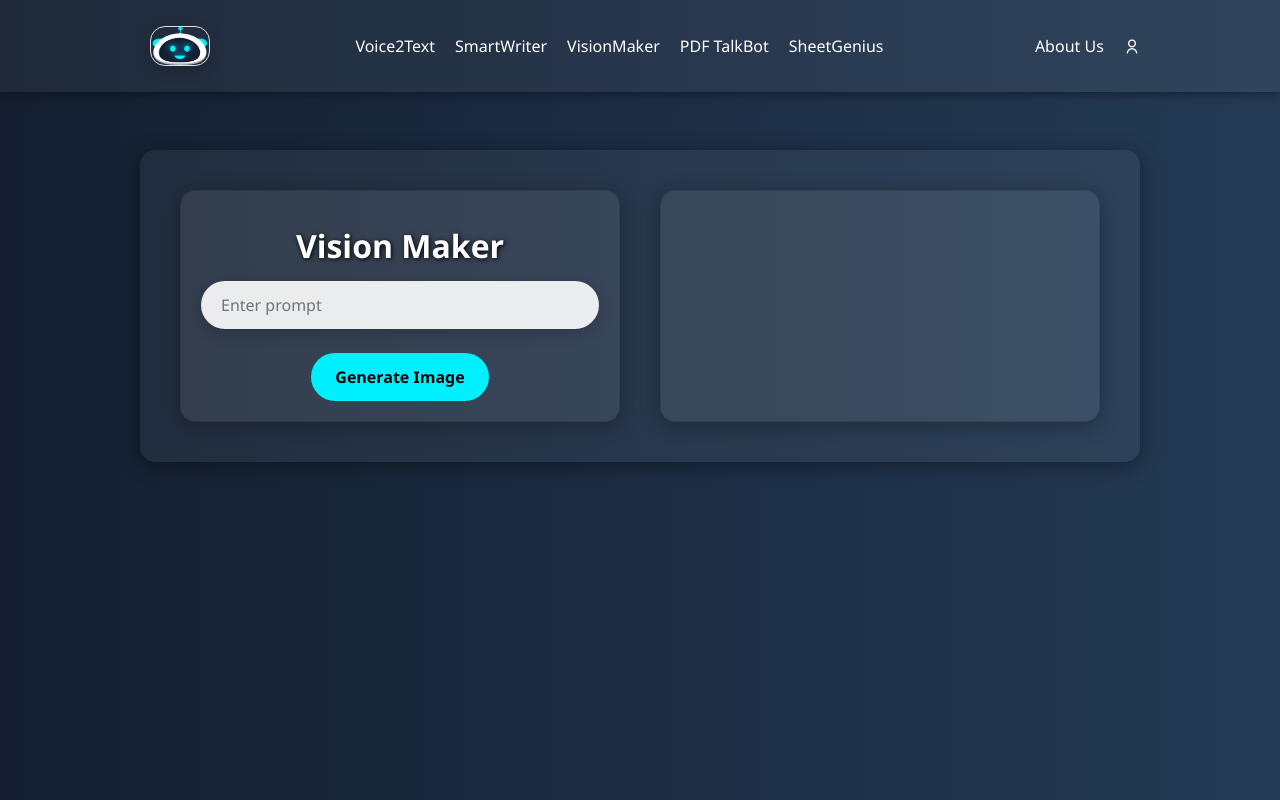
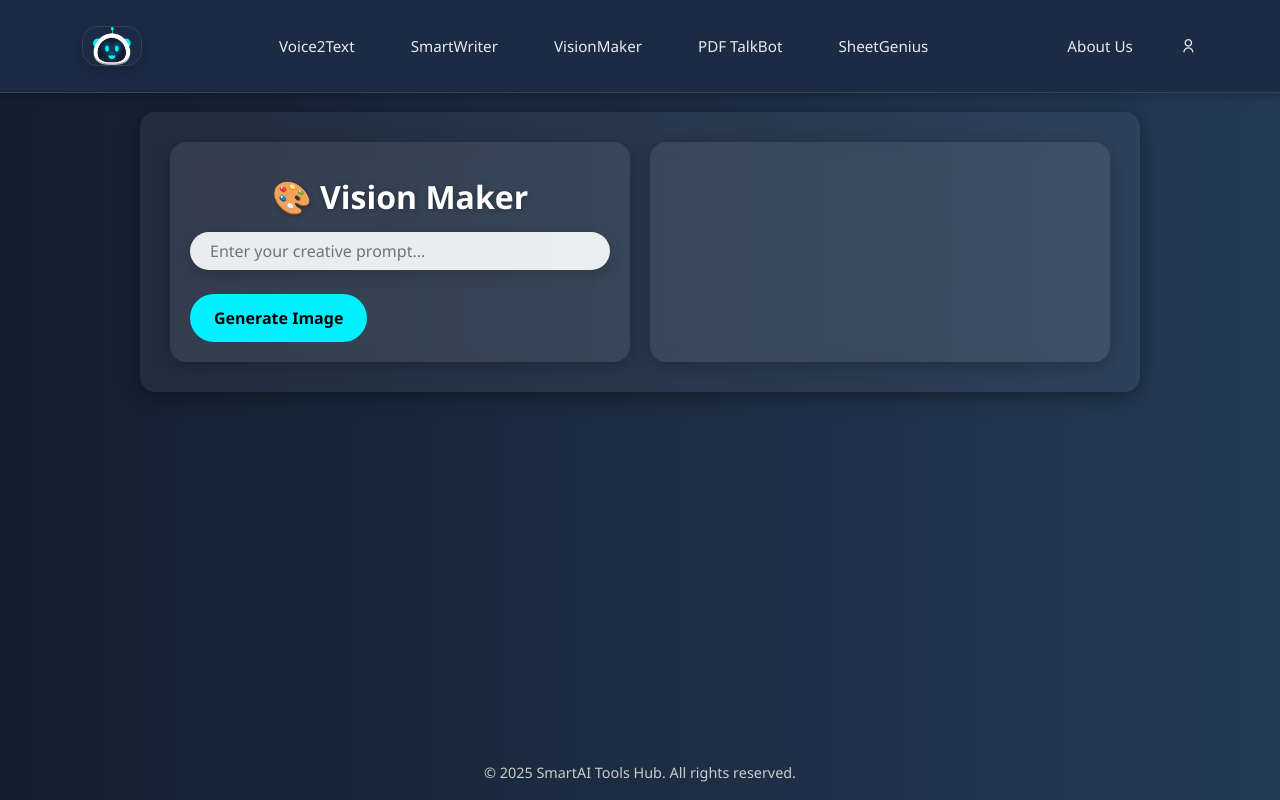
Before and after one commit to devissvtr/bot-multiservices, a Flask app: page /visionmaker in a window 1280 px wide. Run offline with Flask 3, Linux system fonts and the light colour scheme; some libraries are stand-ins or nearby versions.

Commit message:
change navbar

```diff
--- a/templates/services/visionmaker.html
+++ b/templates/services/visionmaker.html
@@ -1,19 +1,25 @@
 <!DOCTYPE html>
 <html lang="en">
 <head>
-  <meta charset="UTF-8" />
-  <meta name="viewport" content="width=device-width, initial-scale=1.0"/>
-  <title>Vision Maker</title>
-  <link href="https://stackpath.bootstrapcdn.com/bootstrap/5.1.3/css/bootstrap.min.css" rel="stylesheet">
-  <link href="https://cdnjs.cloudflare.com/ajax/libs/bootstrap-icons/1.5.0/font/bootstrap-icons.min.css" rel="stylesheet">
+    <meta charset="UTF-8">
+    <meta name="viewport" content="width=device-width, initial-scale=1.0">
+    <title>Vision Maker - SmartAI Tools Hub</title>
+    <link href="https://stackpath.bootstrapcdn.com/bootstrap/4.5.2/css/bootstrap.min.css" rel="stylesheet">
     <link rel="stylesheet" href="https://cdnjs.cloudflare.com/ajax/libs/remixicon/3.5.0/remixicon.css">
-  <link rel="stylesheet" href="assets/css/styles.css">
     <style>
+    * {
+        margin: 0;
+        padding: 0;
+        box-sizing: border-box;
+    }
+
     body {
+        font-family: 'Segoe UI', sans-serif;
         background: linear-gradient(to right, #141E30, #243B55);
-      font-family: 'Segoe UI', sans-serif;
-      margin: 0;
         color: #fff;
+        min-height: 100vh;
+        display: flex;
+        flex-direction: column;
     }
 
     .dashboard-logo {
@@ -22,8 +28,95 @@
       margin: 10px;
     }
 
-    main.container {
-      padding-top: 150px;
+    /* Header Styles */
+    .header {
+        background-color: #1B2B44;
+        box-shadow: 0 2px 10px rgba(0, 0, 0, 0.3);
+        position: fixed;
+        width: 100%;
+        top: 0;
+        z-index: 100;
+        border-bottom: 1px solid rgba(255, 255, 255, 0.1);
+    }
+
+    .nav {
+        display: flex;
+        justify-content: space-between;
+        align-items: center;
+        padding: 1rem 2rem;
+        max-width: 1200px;
+        margin: 0 auto;
+    }
+
+    .nav__logo img {
+        height: 40px;
+        object-fit: contain;
+    }
+
+    .nav__list {
+        display: flex;
+        list-style: none;
+        margin: 0;
+        padding: 0;
+        align-items: center;
+    }
+
+    .nav__item {
+        margin: 0 1rem;
+    }
+
+    .nav__link {
+        color: rgba(255, 255, 255, 0.9);
+        text-decoration: none;
+        font-weight: 500;
+        font-size: 0.95rem;
+        padding: 0.5rem 0.75rem;
+        transition: all 0.3s ease;
+    }
+
+    .nav__link:hover {
+        color: #fff;
+        background-color: rgba(255, 255, 255, 0.1);
+        border-radius: 4px;
+    }
+
+    .nav__right {
+        display: flex;
+        align-items: center;
+        gap: 1.5rem;
+    }
+
+    .nav__login {
+        display: flex;
+        align-items: center;
+    }
+
+    .nav__login a {
+        color: rgba(255, 255, 255, 0.9);
+        text-decoration: none;
+        font-size: 0.95rem;
+        transition: all 0.3s ease;
+    }
+
+    .nav__login a:hover {
+        color: #fff;
+    }
+
+    .nav__login .ri-user-line {
+        font-size: 1.2rem;
+        margin-left: 1.5rem;
+    }
+
+    /* Main Content Styles */
+    .main {
+        margin-top: 5rem;
+        flex-grow: 1;
+        padding: 2rem 1rem;
+    }
+
+    .container {
+        max-width: 1200px;
+        width: 100%;
     }
 
     .main-container {
@@ -31,21 +124,36 @@
       background-color: rgba(255, 255, 255, 0.05);
       padding: 30px;
       border-radius: 15px;
-      text-align: center;
       max-width: 1000px;
-      margin: auto;
+      margin: 0 auto;
       flex-direction: row;
       gap: 20px;
       box-shadow: 0 4px 20px rgba(0, 0, 0, 0.4);
     }
 
+    h1 {
+        font-size: 2rem;
+        margin-bottom: 1.5rem;
+        font-weight: 700;
+        text-shadow: 1px 1px 5px rgba(0, 0, 0, 0.3);
+        text-align: center;
+    }
+
     .card {
         flex: 1;
-      margin: 10px;
+        background-color: rgba(255, 255, 255, 0.08);
+        border: none;
+        border-radius: 1rem;
+        box-shadow: 0 4px 20px rgba(0,0,0,0.25);
+        color: #fff;
+        backdrop-filter: blur(8px);
+        transition: all 0.3s ease;
         padding: 20px;
-      background-color: rgba(255, 255, 255, 0.08);
-      border-radius: 15px;
-      box-shadow: 0 4px 20px rgba(0, 0, 0, 0.3);
+    }
+
+    .card:hover {
+        transform: scale(1.02);
+        box-shadow: 0 6px 25px rgba(0, 0, 0, 0.4);
     }
 
     .form-group {
@@ -74,25 +182,20 @@
         border-radius: 30px;
         font-size: 1rem;
         font-weight: bold;
-      transition: background-color 0.3s ease;
+        transition: all 0.3s ease;
     }
 
     .btn-custom:hover {
         background-color: #00c6d7;
-    }
-
-    h1 {
-      margin-bottom: 1.5rem;
-      font-size: 2rem;
-      font-weight: 700;
-      text-shadow: 1px 1px 5px #000;
+        transform: translateY(-2px);
+        box-shadow: 0 4px 8px rgba(0, 0, 0, 0.2);
     }
 
     img {
         max-width: 100%;
         height: auto;
         border-radius: 15px;
-      border: 1px solid #dee2e6;
+        border: 1px solid rgba(255, 255, 255, 0.1);
         box-shadow: 0 4px 15px rgba(0, 0, 0, 0.2);
     }
 
@@ -100,108 +203,94 @@
         display: none;
         font-size: 3rem;
         margin-top: 20px;
+        color: #00f0ff;
+        text-align: center;
     }
 
-    /* Header */
-    .header {
-      background-color: rgba(255, 255, 255, 0.05);
-      box-shadow: 0 4px 8px rgba(0, 0, 0, 0.3);
-      width: 100%;
-      position: fixed;
-      top: 0;
-      left: 0;
-      z-index: 1000;
-      padding: 1rem 2rem;
-    }
-
-    .header-container {
-      display: flex;
-      align-items: center;
-      justify-content: space-between;
-      max-width: 1000px;
-      margin: 0 auto;
-    }
-
-    .nav__logo img {
-      height: 40px;
-    }
-
-    .nav__menu {
-      display: flex;
-      gap: 20px;
-      align-items: center;
-    }
-
-    .nav__menu a {
-      color: white;
-      text-decoration: none;
-      font-weight: 500;
-    }
-
-    .nav__menu a:hover {
-      color: #00f0ff;
-    }
-
-    .nav__login a {
-      color: white;
-      text-decoration: none;
-      font-size: 1rem;
-      margin-left: 1rem;
+    footer {
+        text-align: center;
+        padding: 1rem;
+        font-size: 0.9rem;
+        color: #ccc;
     }
 
     @media (max-width: 768px) {
+        .nav {
+            flex-direction: column;
+            align-items: flex-start;
+            padding: 1rem;
+        }
+
+        .nav__list {
+            flex-wrap: wrap;
+            margin: 1rem 0;
+        }
+
+        .nav__item {
+            margin: 0.5rem;
+        }
+
+        .nav__right {
+            width: 100%;
+            justify-content: space-between;
+        }
+
         .main-container {
             flex-direction: column;
         }
-      .header-container {
-        flex-direction: column;
-        gap: 10px;
-      }
-      .nav__menu {
-        flex-direction: column;
+
+        .main {
+            margin-top: 7rem;
         }
     }
     </style>
 </head>
 <body>
-  <header class="header" id="header">
-    <div class="header-container">
+    <header class="header">
+        <nav class="nav">
             <a href="/" class="nav__logo">
                 <img class="dashboard-logo"src="{{ url_for('static', filename='logo_bot-multiservices.png') }}" alt="Logo">
             </a>
-      <div class="nav__menu">
-        <a href="/voice2text" class="nav__link">Voice2Text</a>
-        <a href="/smartwriter" class="nav__link">SmartWriter</a>
-        <a href="/visionmaker" class="nav__link">VisionMaker</a>
-        <a href="/pdf-talkbot" class="nav__link">PDF TalkBot</a>
-        <a href="/sheetgenius" class="nav__link">SheetGenius</a>
+            <ul class="nav__list">
+                <li class="nav__item"><a href="/voice2text" class="nav__link">Voice2Text</a></li>
+                <li class="nav__item"><a href="/smartwriter" class="nav__link">SmartWriter</a></li>
+                <li class="nav__item"><a href="/visionmaker" class="nav__link">VisionMaker</a></li>
+                <li class="nav__item"><a href="/pdf-talkbot" class="nav__link">PDF TalkBot</a></li>
+                <li class="nav__item"><a href="/sheetgenius" class="nav__link">SheetGenius</a></li>
+            </ul>
+            <div class="nav__right">
+                <a href="/about-us" class="nav__link">About Us</a>
+                <a href="/login" class="nav__link"><i class="ri-user-line"></i></a>
             </div>
-      <div class="nav__login">
-        <a href="/about-us">About Us</a>
-        <a href="/login"><i class="ri-user-line"></i></a>
-      </div>
-    </div>
+        </nav>
     </header>
 
-  <main class="container">
+    <main class="main">
+        <div class="container">
             <div class="main-container">
                 <div class="card">
-        <h1 class="my-3">Vision Maker</h1>
+                    <h1 class="my-3">🎨 Vision Maker</h1>
                     <form id="imageForm">
                         <div class="form-group">
-            <input type="text" id="prompt" class="form-control prompt-input" placeholder="Enter prompt" required>
+                            <input type="text" id="prompt" class="form-control prompt-input" placeholder="Enter your creative prompt..." required>
                         </div>
                         <button type="submit" class="btn btn-custom">Generate Image</button>
                     </form>
                     <div class="loading-icon" id="loadingSpinner">
-          <i class="bi bi-arrow-repeat"></i>
+                        <i class="ri-loader-4-line"></i>
+                        <p>Creating your artwork...</p>
                     </div>
                 </div>
                 <div class="card">
                     <img id="generatedImage" alt="Generated Image" style="display: none;">
                 </div>
             </div>
+        </div>
     </main>
+
+    <footer>
+        &copy; 2025 SmartAI Tools Hub. All rights reserved.
+    </footer>
 
     <script>
         document.getElementById('imageForm').addEventListener('submit', async function (event) {
@@ -213,22 +302,25 @@
             spinner.style.display = 'block';
             img.style.display = 'none';
 
+            try {
                 const response = await fetch('https://iaeimagetotextai.22mzaima.workers.dev?prompt=' + encodeURIComponent(prompt));
-      if (response.ok) {
+
+                if (!response.ok) {
+                    throw new Error('Failed to generate image');
+                }
+
                 const blob = await response.blob();
                 const imageUrl = URL.createObjectURL(blob);
                 img.src = imageUrl;
                 img.style.display = 'block';
-      } else {
-        alert('Error: ' + await response.text());
+            } catch (error) {
+                alert('Error: ' + error.message);
+            } finally {
+                spinner.style.display = 'none';
             }
-
-      spinner.style.display = 'none';
         });
     </script>
-  <script src="https://code.jquery.com/jquery-3.6.0.min.js"></script>
-  <script src="https://cdn.jsdelivr.net/npm/@popperjs/core@2.10.2/dist/umd/popper.min.js"></script>
-  <script src="https://stackpath.bootstrapcdn.com/bootstrap/5.1.3/js/bootstrap.min.js"></script>
-  <script src="assets/js/main.js"></script>
+    <script src="https://code.jquery.com/jquery-3.5.1.slim.min.js"></script>
+    <script src="https://cdn.jsdelivr.net/npm/bootstrap@4.5.2/dist/js/bootstrap.bundle.min.js"></script>
 </body>
 </html>
```
Lines whose indentation alone changed are shown as unchanged.
